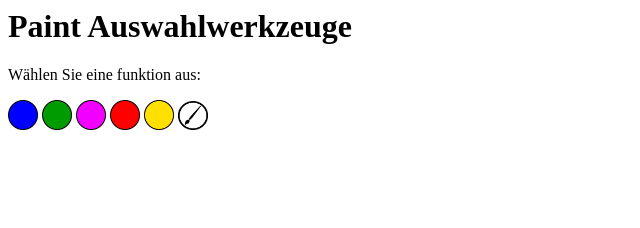
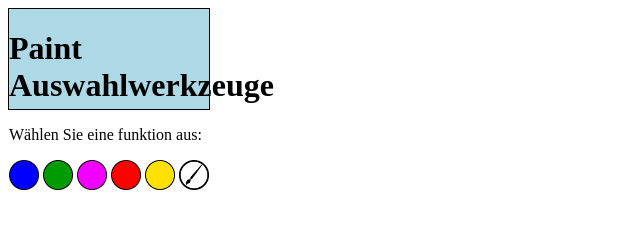
Before and after one commit to DarioSC04/PaintApp, a plain HTML site: page index.html in a window 1280 px wide. Shown: the whole page, without its empty margins (0-640 px from the left). Drawn offline with Linux system fonts and the light colour scheme.

Commit message:
css verknüpfung

```diff
--- a/index.html
+++ b/index.html
@@ -1,3 +1,9 @@
+
+<head>
+  <link rel="stylesheet" href="style.css">
+</head>
+
+
 <div class="header" style>
   <h1>Paint Auswahlwerkzeuge</h1>
   <p>Wählen Sie eine funktion aus:</p>
--- a/style.css
+++ b/style.css
@@ -1,3 +1,7 @@
-img {
-    width: 30px;
-  }
+.header {
+    width: 200px;
+    height: 100px;
+    background-color: lightblue;
+    border: 1px solid black;
+
+}
```
